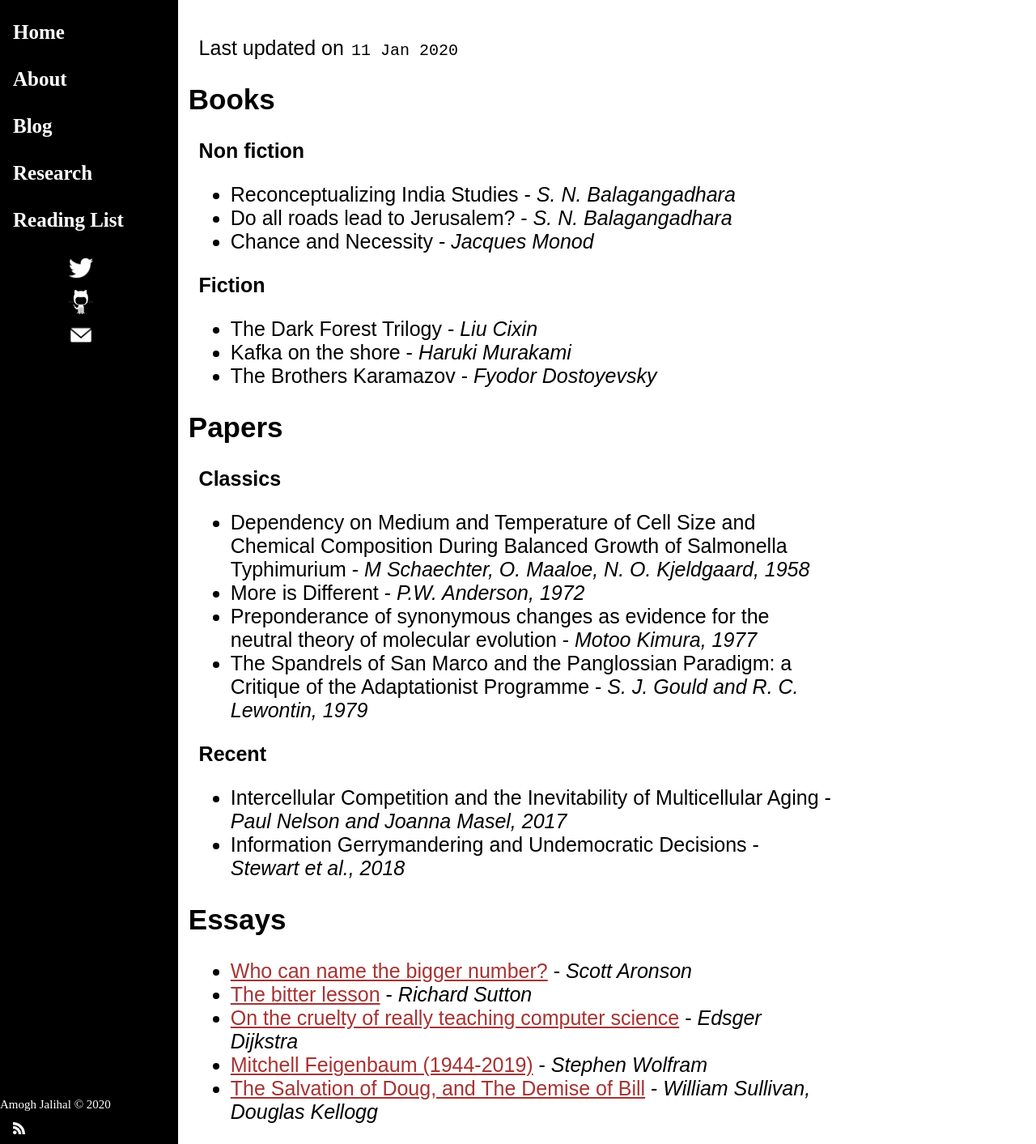
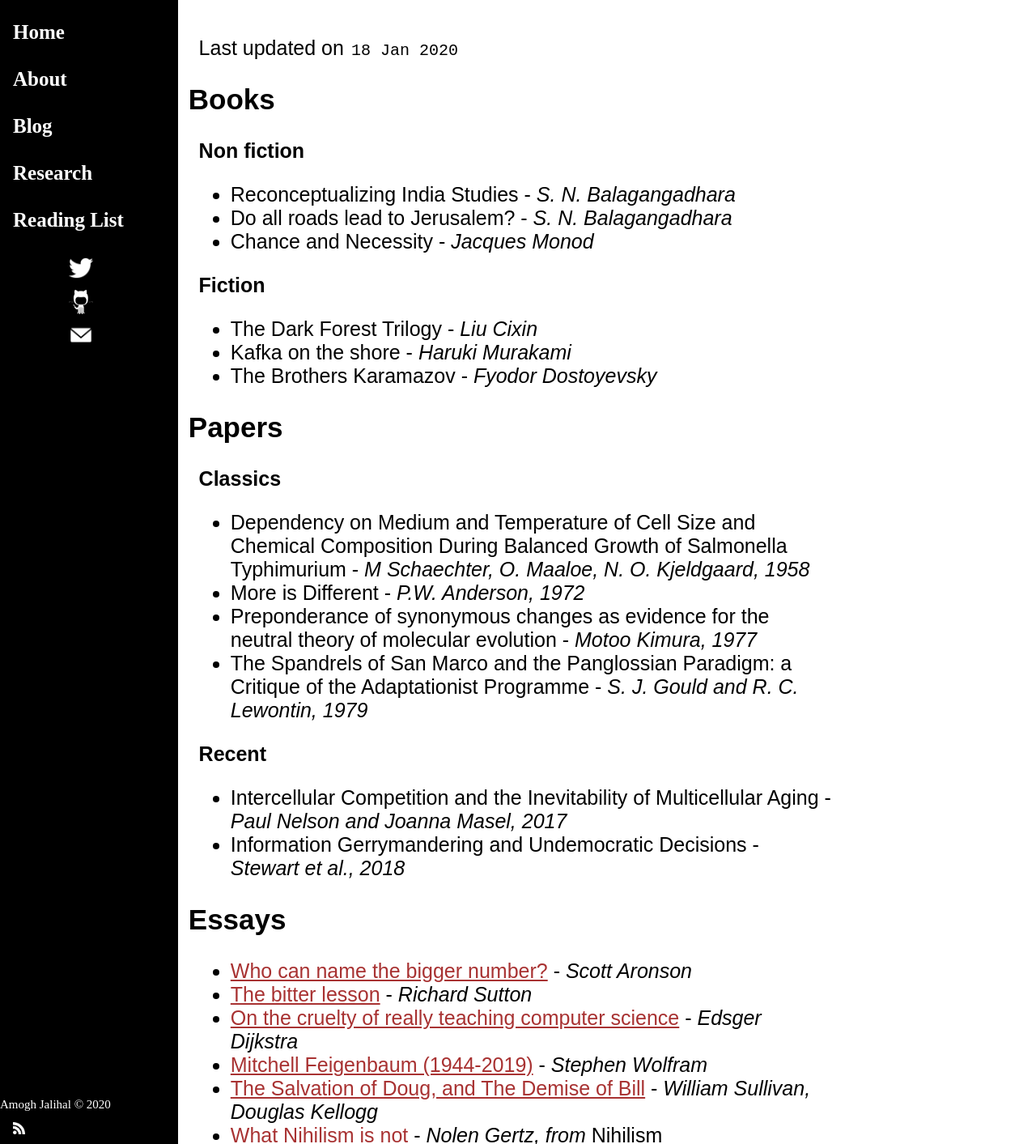
Before and after one commit to amoghpj/amoghpj.github.io, a Jekyll site: the page built from readinglist.md, in a window 1280 px wide. Shown: the whole page at 81% size. Built offline with Jekyll 4.4.1, drawn with Linux system fonts in a browser that asks for light colours.

Commit message:
Add to reading list

```diff
--- a/readinglist.md
+++ b/readinglist.md
@@ -2,7 +2,7 @@
 layout: default
 title: Reading list
 ---
-Last updated on `11 Jan 2020`
+Last updated on `18 Jan 2020`
 
 ## Books
 
@@ -38,3 +38,4 @@
 - [On the cruelty of really teaching computer science](http://www.cs.utexas.edu/users/EWD/transcriptions/EWD10xx/EWD1036.html) - *Edsger Dijkstra*
 - [Mitchell Feigenbaum (1944-2019)](https://blog.stephenwolfram.com/2019/07/mitchell-feigenbaum-1944-2019-4-66920160910299067185320382/) - *Stephen Wolfram*
 - [The Salvation of Doug, and The Demise of Bill](http://www2.biology.ualberta.ca/locke.hp/dougandbill.htm) - *William Sullivan, Douglas Kellogg*
+- [What Nihilism is not](group/amogh-jalihal/papers/Nutrient-Signaling-Model/) - *Nolen Gertz, from* Nihilism
```
